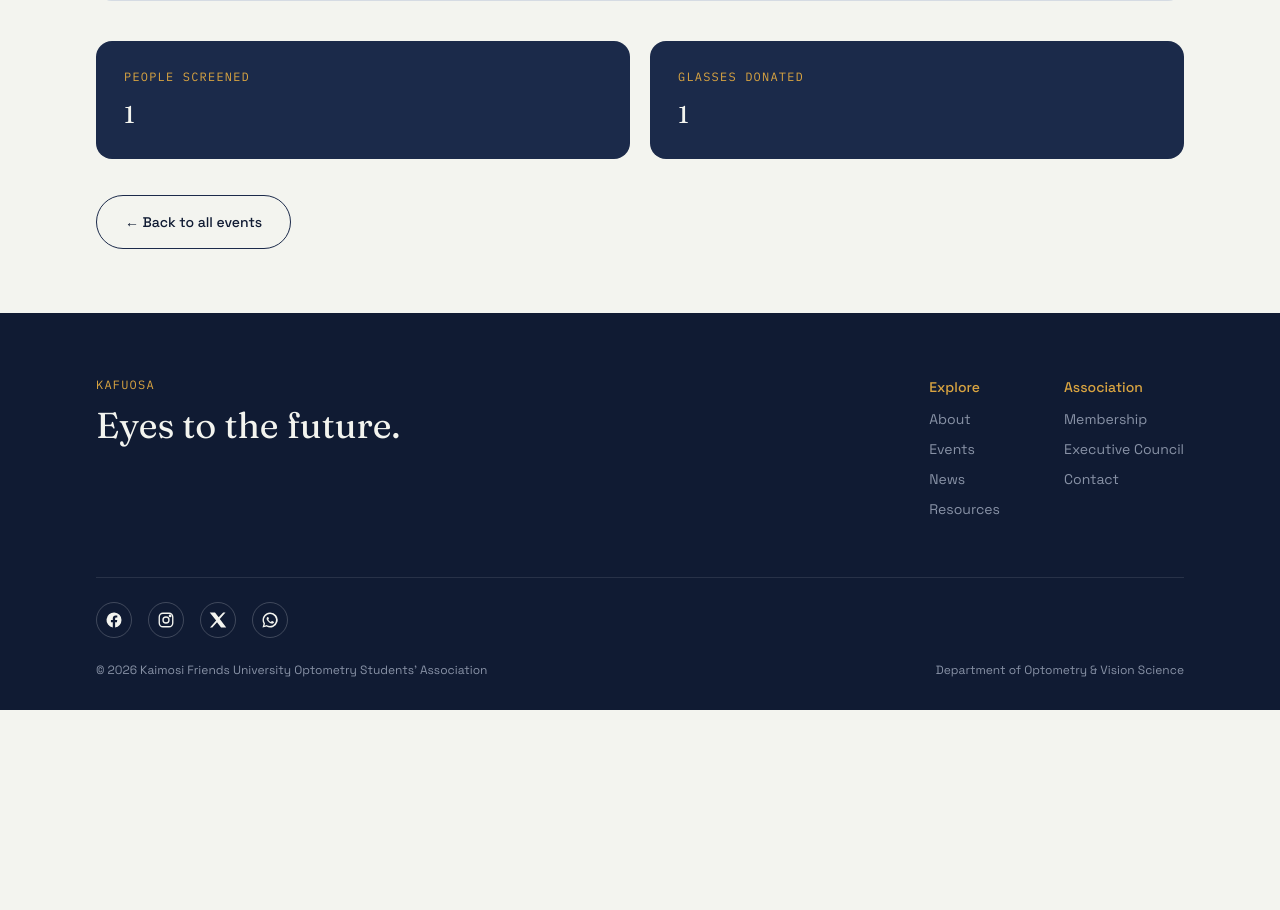
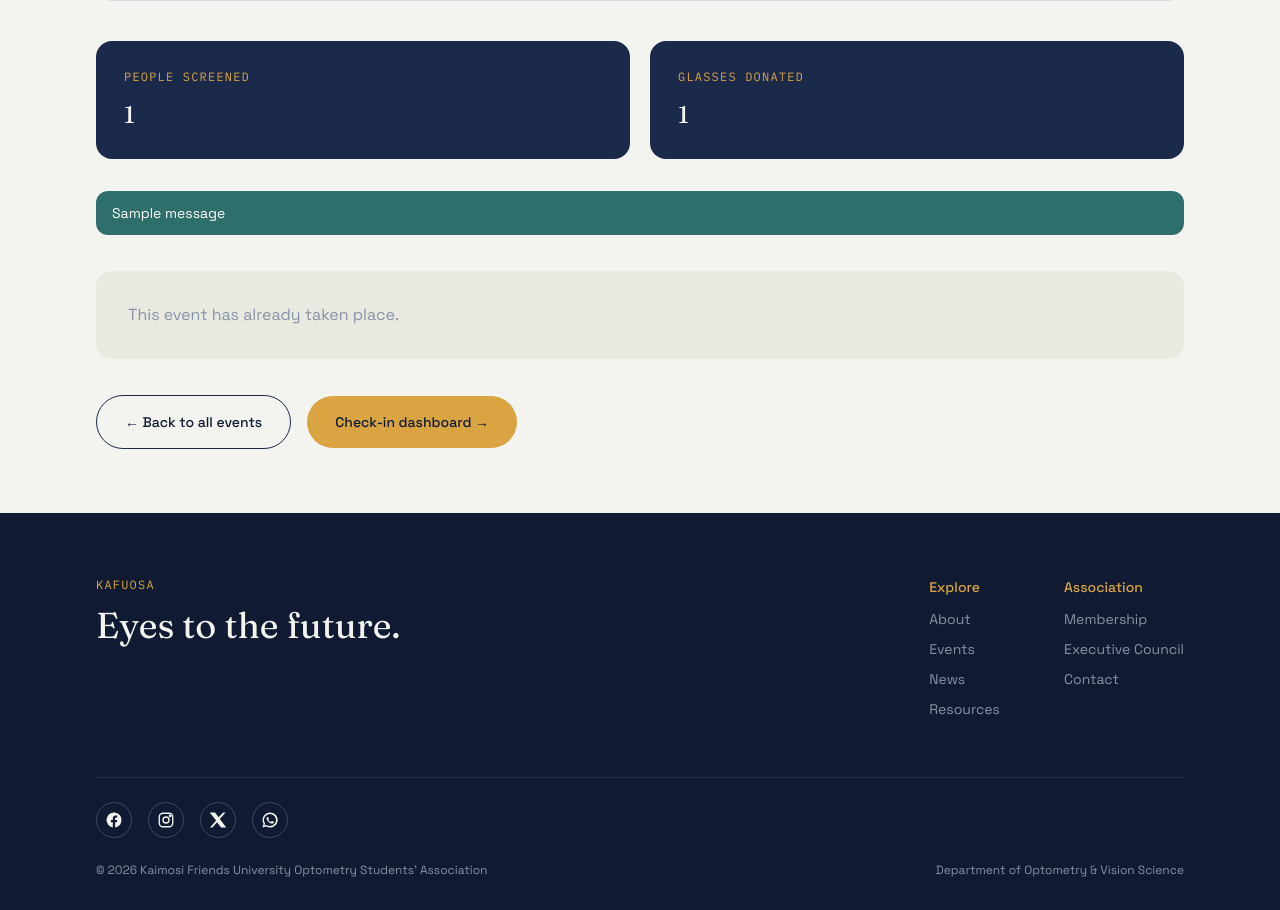
Before and after one commit to zachariahbioto3-sketch/hh, a Django app: a page that uses templates/events/event_detail.html in a window 1280 px wide. Shown: the part 701-1611 px from the top of the page. Before the commit the page ends 1411 px from the top, so only its background shows below. Run offline with Django 5.2, Linux system fonts and the light colour scheme; a user stored in the database is signed in; tables that the repository leaves empty hold one stand-in row (values such as "Sample post"); grey boxes marked "Sample" are stand-in pictures; one stand-in notice (Sample message) is shown; parts of the project's set-up code (start-up, migrations or seed data) failed here and were passed over; some libraries are stand-ins or nearby versions.

Commit message:
Switch to admin-managed membership: no public signup

```diff
--- a/events/urls.py
+++ b/events/urls.py
@@ -4,4 +4,8 @@ from . import views
 urlpatterns = [
     path("", views.event_list, name="event_list"),
     path("<slug:slug>/", views.event_detail, name="event_detail"),
+    path("<slug:slug>/rsvp/", views.rsvp_toggle, name="rsvp_toggle"),
+    path("<slug:slug>/rsvp/qr/", views.rsvp_qr, name="rsvp_qr"),
+    path("<slug:slug>/checkin/", views.checkin_dashboard, name="checkin_dashboard"),
+    path("<slug:slug>/checkin/<str:token>/", views.checkin_scan, name="checkin_scan"),
 ]
--- a/events/views.py
+++ b/events/views.py
@@ -1,6 +1,19 @@
-from django.shortcuts import render, get_object_or_404
+from django.shortcuts import render, redirect, get_object_or_404
+from django.contrib.auth.decorators import login_required
+from django.contrib import messages
+from django.http import HttpResponse
 from django.utils import timezone
-from .models import Event
+import qrcode
+import io
+from .models import Event, RSVP
+
+
+def _check_access(request):
+    member = getattr(request.user, "member_profile", None)
+    if member is None or member.status != "approved":
+        messages.info(request, "Resources are available to approved KAFUOSA members. Your membership is currently pending review.")
+        return False
+    return True
 
 
 def event_list(request):
@@ -17,4 +30,97 @@ def event_list(request):
 
 def event_detail(request, slug):
     event = get_object_or_404(Event, slug=slug)
-    return render(request, "events/event_detail.html", {"event": event})
+    user_rsvp = None
+    spots_left = None
+
+    if request.user.is_authenticated:
+        member = getattr(request.user, "member_profile", None)
+        if member:
+            user_rsvp = RSVP.objects.filter(event=event, member=member).first()
+
+    if event.capacity:
+        taken = event.rsvps.count()
+        spots_left = max(event.capacity - taken, 0)
+
+    return render(request, "events/event_detail.html", {
+        "event": event,
+        "user_rsvp": user_rsvp,
+        "spots_left": spots_left,
+    })
+
+
+@login_required
+def rsvp_toggle(request, slug):
+    event = get_object_or_404(Event, slug=slug)
+    member = getattr(request.user, "member_profile", None)
+
+    if member is None or member.status != "approved":
+        messages.error(request, "Only approved members can RSVP to events.")
+        return redirect("event_detail", slug=slug)
+
+    existing = RSVP.objects.filter(event=event, member=member).first()
+    if existing:
+        existing.delete()
+        messages.success(request, "Your RSVP has been cancelled.")
+    else:
+        if event.capacity and event.rsvps.count() >= event.capacity:
+            messages.error(request, "Sorry, this event is at full capacity.")
+        else:
+            RSVP.objects.create(event=event, member=member)
+            messages.success(request, "You're on the list! Your QR check-in code is on this page.")
+
+    return redirect("event_detail", slug=slug)
+
+
+@login_required
+def rsvp_qr(request, slug):
+    event = get_object_or_404(Event, slug=slug)
+    member = request.user.member_profile
+    rsvp = get_object_or_404(RSVP, event=event, member=member)
+
+    qr_data = f"{request.build_absolute_uri('/')[:-1]}/events/{event.slug}/checkin/{rsvp.qr_token}/"
+    img = qrcode.make(qr_data)
+    buffer = io.BytesIO()
+    img.save(buffer, format="PNG")
+    return HttpResponse(buffer.getvalue(), content_type="image/png")
+
+
+@login_required
+def checkin_scan(request, slug, token):
+    if not request.user.is_staff:
+        messages.error(request, "Only staff can check in attendees.")
+        return redirect("event_detail", slug=slug)
+
+    event = get_object_or_404(Event, slug=slug)
+    rsvp = None
+    for candidate in event.rsvps.all():
+        if candidate.qr_token == token:
+            rsvp = candidate
+            break
+
+    if rsvp is None:
+        messages.error(request, "Invalid or expired QR code.")
+    elif rsvp.checked_in:
+        messages.info(request, f"{rsvp.member.user.get_full_name() or rsvp.member.user.username} was already checked in at {rsvp.checked_in_at.strftime('%H:%M')}.")
+    else:
+        rsvp.checked_in = True
+        rsvp.checked_in_at = timezone.now()
+        rsvp.save()
+        messages.success(request, f"Checked in: {rsvp.member.user.get_full_name() or rsvp.member.user.username}")
+
+    return redirect("checkin_dashboard", slug=slug)
+
+
+@login_required
+def checkin_dashboard(request, slug):
+    if not request.user.is_staff:
+        messages.error(request, "Only staff can access check-in.")
+        return redirect("event_detail", slug=slug)
+
+    event = get_object_or_404(Event, slug=slug)
+    rsvps = event.rsvps.select_related("member__user").order_by("member__user__first_name")
+    return render(request, "events/checkin_dashboard.html", {
+        "event": event,
+        "rsvps": rsvps,
+        "checked_in_count": rsvps.filter(checked_in=True).count(),
+    })
--- a/members/models.py
+++ b/members/models.py
@@ -18,7 +18,7 @@ class Member(models.Model):
     year_of_study = models.CharField(max_length=20, blank=True)
     phone_number = models.CharField(max_length=20, blank=True)
     tier = models.CharField(max_length=20, choices=TIER_CHOICES, default="student")
-    status = models.CharField(max_length=20, choices=STATUS_CHOICES, default="pending")
+    status = models.CharField(max_length=20, choices=STATUS_CHOICES, default="approved")
     bio = models.TextField(blank=True)
     photo = models.ImageField(upload_to="members/", blank=True, null=True)
     date_joined = models.DateTimeField(auto_now_add=True)
--- a/templates/events/event_detail.html
+++ b/templates/events/event_detail.html
@@ -29,8 +29,50 @@
       </div>
     {% endif %}
 
+    {% if messages %}
+      {% for message in messages %}
+        <div class="bg-teal text-white px-4 py-3 rounded-xl text-sm mt-8">{{ message }}</div>
+      {% endfor %}
+    {% endif %}
+
+    <div class="mt-9 bg-paperdim rounded-2xl p-8">
+      {% if not event.is_past %}
+        {% if user.is_authenticated %}
+          {% if user_rsvp %}
+            <p class="text-ink font-medium mb-4">You're going! Show this QR code at check-in:</p>
+            <img src="{% url 'rsvp_qr' event.slug %}" alt="RSVP QR code" class="w-48 h-48 rounded-xl bg-white p-3">
+            <form method="post" action="{% url 'rsvp_toggle' event.slug %}" class="mt-5">
+              {% csrf_token %}
+              <button type="submit" class="border border-inksoft text-ink px-6 py-3 rounded-full text-sm font-medium cursor-pointer">Cancel RSVP</button>
+            </form>
+          {% else %}
+            {% if spots_left == 0 %}
+              <p class="text-ink font-medium">This event is at full capacity.</p>
+            {% else %}
+              <form method="post" action="{% url 'rsvp_toggle' event.slug %}">
+                {% csrf_token %}
+                <button type="submit" class="bg-ink text-paper px-7 py-4 rounded-full text-sm font-medium cursor-pointer">RSVP to this event</button>
+              </form>
+              {% if spots_left %}
+                <p class="text-sm text-muted mt-3">{{ spots_left }} spot{{ spots_left|pluralize }} left</p>
+              {% endif %}
+            {% endif %}
+          {% endif %}
+        {% else %}
+          <p class="text-ink">
+            <a href="{% url 'member_login' %}" class="text-teal font-medium">Log in</a> as an approved member to RSVP.
+          </p>
+        {% endif %}
+      {% else %}
+        <p class="text-muted">This event has already taken place.</p>
+      {% endif %}
+    </div>
+
     <div class="mt-9">
       <a href="{% url 'event_list' %}" class="border border-inksoft text-ink px-7 py-4 rounded-full text-sm font-medium inline-block">← Back to all events</a>
+      {% if user.is_staff %}
+        <a href="{% url 'checkin_dashboard' event.slug %}" class="bg-gold text-ink px-7 py-4 rounded-full text-sm font-medium inline-block ml-3">Check-in dashboard →</a>
+      {% endif %}
     </div>
   </section>
 </div>
```
Also changed, not shown: members/views.py (+2 -11 lines), templates/events/checkin_dashboard.html (added, +32 -0 lines), templates/members/signup_closed.html (added, +30 -0 lines), templates/pages/home.html (+10 -10 lines), members/migrations/0002_alter_member_status.py (added).
